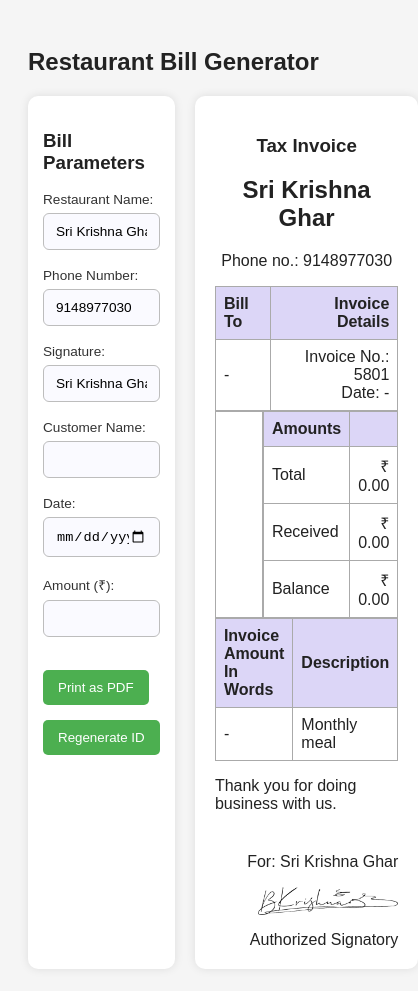
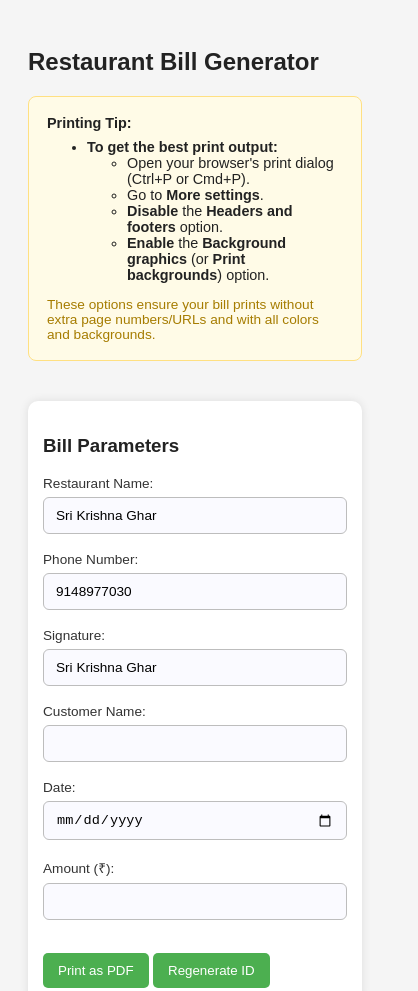
Before and after one commit to rohantejeswar/tax-invoice, a plain HTML site: page index.html in a window 390 px wide. Shown: the top 991 px of the page, 418 px wide, since content can reach past the window. Drawn offline with Linux system fonts and the light colour scheme.

Commit message:
additional info card added

```diff
--- a/index.html
+++ b/index.html
@@ -27,6 +27,22 @@
                 padding: 20px;
                 border-radius: 10px;
                 box-shadow: 0 0 10px rgba(0, 0, 0, 0.1);
+            }
+            @media (max-width: 900px) {
+                .container {
+                    flex-direction: column;
+                    gap: 0;
+                }
+                .form,
+                .bill {
+                    width: 100%;
+                    margin-bottom: 20px;
+                    box-sizing: border-box;
+                }
+                .print-tip {
+                    max-width: unset !important;
+                    margin-left: 0 !important;
+                }
             }
             .bill table {
                 width: 100%;
@@ -96,6 +112,16 @@
             .text-right {
                 text-align: right !important;
             }
+            .print-tip {
+                background: #fffbe7;
+                border: 1px solid #ffe082;
+                border-radius: 8px;
+                padding: 18px;
+                max-width: 600px;
+                margin-left: auto;
+                margin-bottom: 40px;
+                font-size: 0.9rem;
+            }
             @media print {
                 body {
                     background: #fff;
@@ -117,7 +143,28 @@
         </style>
     </head>
     <body>
-        <h2>Restaurant Bill Generator</h2>
+        <div class="container">
+            <h2>Restaurant Bill Generator</h2>
+
+            <div class="print-tip">
+                <strong>Printing Tip:</strong>
+                <ul style="margin-top: 8px">
+                    <li>
+                        <b>To get the best print output:</b>
+                        <ul>
+                            <li>Open your browser's print dialog (Ctrl+P or Cmd+P).</li>
+                            <li>Go to <b>More settings</b>.</li>
+                            <li><b>Disable</b> the <b>Headers and footers</b> option.</li>
+                            <li><b>Enable</b> the <b>Background graphics</b> (or <b>Print backgrounds</b>) option.</li>
+                        </ul>
+                    </li>
+                </ul>
+                <div style="font-size: 0.95em; color: #a67c00; margin-top: 8px">
+                    These options ensure your bill prints without extra page numbers/URLs and with all colors and backgrounds.
+                </div>
+            </div>
+        </div>
+
         <div class="container">
             <!-- Input Form -->
             <div class="form">
@@ -220,7 +267,7 @@
                             <th>Description</th>
                         </tr>
                         <tr>
-                            <td id="outWords" style="text-transform: capitalize;">-</td>
+                            <td id="outWords" style="text-transform: capitalize">-</td>
                             <td>Monthly meal</td>
                         </tr>
                     </table>
```
